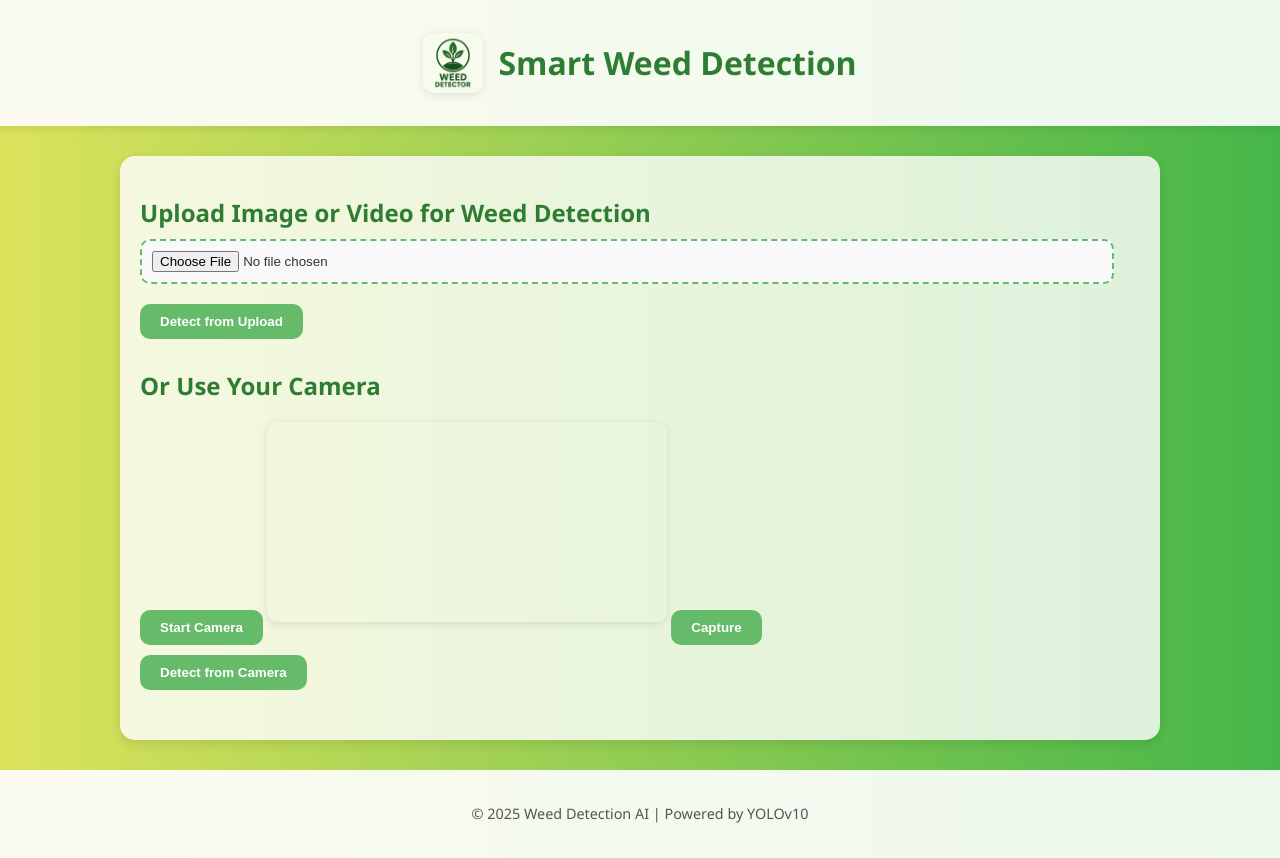
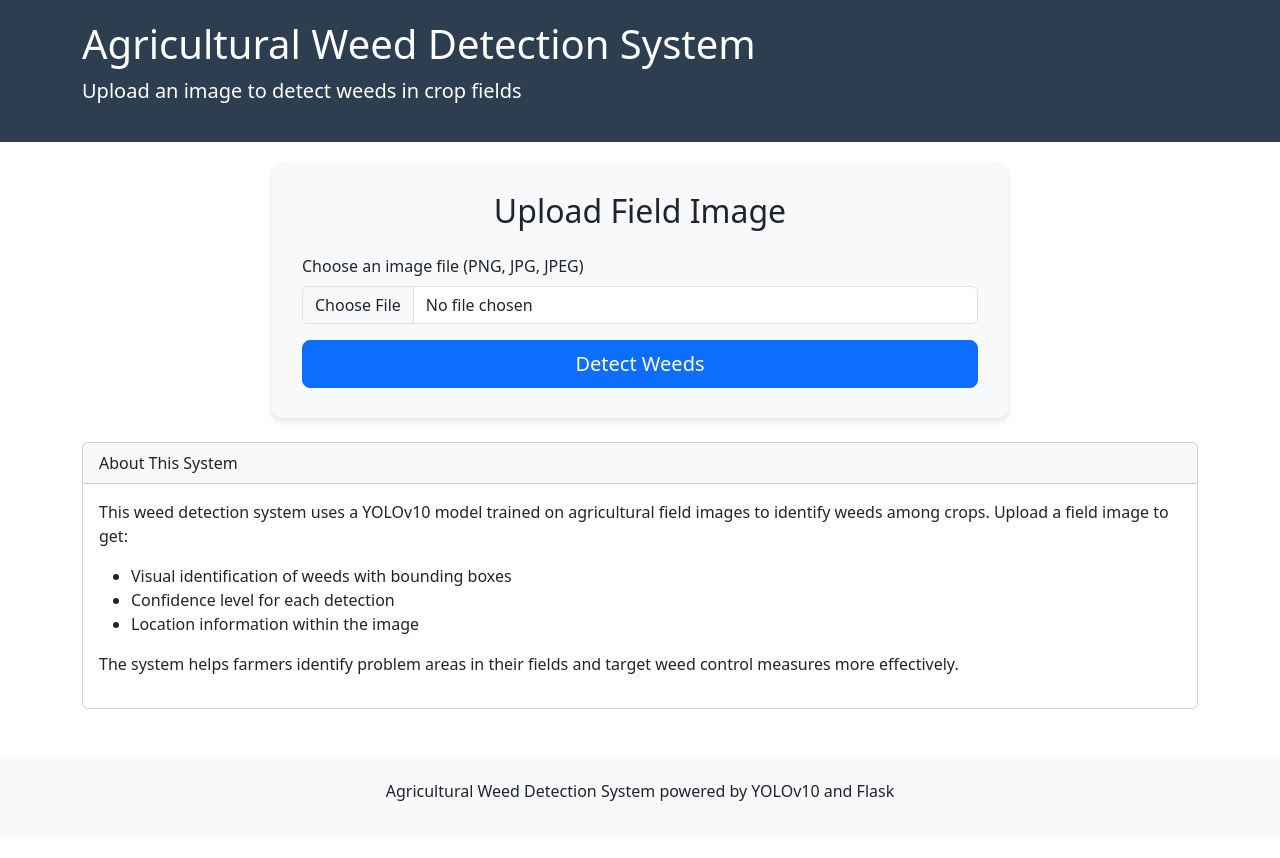
Before and after one commit to heroaditya/Weed_Detection_Project, a Flask app: page / in a window 1280 px wide. After the commit the page ends 801 px from the top, so only its background shows below. Run offline with Flask 3, Linux system fonts and the light colour scheme; some libraries are stand-ins or nearby versions.

Commit message:
Update index.html

```diff
--- a/templates/index.html
+++ b/templates/index.html
@@ -1,97 +1,91 @@
-<!-- File: templates/index.html -->
 <!DOCTYPE html>
 <html lang="en">
 <head>
     <meta charset="UTF-8">
     <meta name="viewport" content="width=device-width, initial-scale=1.0">
     <title>Weed Detection System</title>
-    <link rel="stylesheet" href="{{ url_for('static', filename='style.css') }}">
+    <link href="https://cdn.jsdelivr.net/npm/bootstrap@5.3.0-alpha1/dist/css/bootstrap.min.css" rel="stylesheet">
+    <style>
+        .header {
+            background-color: #2c3e50;
+            color: white;
+            padding: 20px 0;
+            margin-bottom: 20px;
+        }
+        .upload-container {
+            background-color: #f8f9fa;
+            border-radius: 10px;
+            padding: 30px;
+            box-shadow: 0 4px 6px rgba(0, 0, 0, 0.1);
+        }
+        .footer {
+            margin-top: 50px;
+            padding: 20px 0;
+            background-color: #f8f9fa;
+            text-align: center;
+        }
+    </style>
 </head>
 <body>
-    <header>
-        <div class="logo">
-            <img src="{{ url_for('static', filename='images/logo.png') }}" alt="Weed Detector Logo">
-            <h1>Smart Weed Detection</h1>
+    <div class="header">
+        <div class="container">
+            <h1>Agricultural Weed Detection System</h1>
+            <p class="lead">Upload an image to detect weeds in crop fields</p>
         </div>
-    </header>
+    </div>
 
-    <main>
-        <section id="upload-section" class="upload-section">
-            <h2>Upload Image or Video for Weed Detection</h2>
-            <form action="/predict" method="POST" enctype="multipart/form-data">
-                <input type="file" name="media" accept="image/*,video/*" required>
-                <button type="submit">Detect from Upload</button>
-            </form>
-        </section>
+    <div class="container">
+        {% with messages = get_flashed_messages() %}
+            {% if messages %}
+                {% for message in messages %}
+                    <div class="alert alert-danger">{{ message }}</div>
+                {% endfor %}
+            {% endif %}
+        {% endwith %}
 
-        <section id="camera-section" class="camera-section">
-            <h2>Or Use Your Camera</h2>
-            <button id="start-camera">Start Camera</button>
-            <video id="video" width="400" autoplay muted></video>
-            <canvas id="canvas" style="display: none;"></canvas>
-            <button id="capture">Capture</button>
-            <form id="camera-form" action="/predict_camera" method="POST" enctype="multipart/form-data">
-                <input type="hidden" name="image_data" id="image_data">
-                <button type="submit">Detect from Camera</button>
-            </form>
-        </section>
-
-        {% if uploaded_media %}
-        <section id="results" class="results">
-            <div class="media-results">
-                <div class="media">
-                    <h2>Uploaded Media</h2>
-                    {% if uploaded_media.endswith('.mp4') %}
-                    <video src="{{ url_for('static', filename='uploads/' + uploaded_media) }}" width="100%" controls></video>
-                    {% else %}
-                    <img src="{{ url_for('static', filename='uploads/' + uploaded_media) }}" width="100%">
-                    {% endif %}
-                </div>
-                <div class="media">
-                    <h2>Detection Result</h2>
-                    <img src="{{ url_for('static', filename='results/' + result_media) }}" width="100%">
+        <div class="row justify-content-center">
+            <div class="col-md-8">
+                <div class="upload-container">
+                    <h2 class="text-center mb-4">Upload Field Image</h2>
+                    <form action="/detect" method="post" enctype="multipart/form-data">
+                        <div class="mb-3">
+                            <label for="file" class="form-label">Choose an image file (PNG, JPG, JPEG)</label>
+                            <input class="form-control" type="file" id="file" name="file" accept=".png,.jpg,.jpeg" required>
+                        </div>
+                        <div class="d-grid gap-2">
+                            <button type="submit" class="btn btn-primary btn-lg">Detect Weeds</button>
+                        </div>
+                    </form>
                 </div>
             </div>
-            <button id="go-back">Go Back</button>
-        </section>
-        {% endif %}
-    </main>
+        </div>
 
-    <footer>
-        <p>&copy; 2025 Weed Detection AI | Powered by YOLOv10</p>
-    </footer>
+        <div class="row mt-4">
+            <div class="col-md-12">
+                <div class="card">
+                    <div class="card-header">
+                        About This System
+                    </div>
+                    <div class="card-body">
+                        <p>This weed detection system uses a YOLOv10 model trained on agricultural field images to identify weeds among crops. Upload a field image to get:</p>
+                        <ul>
+                            <li>Visual identification of weeds with bounding boxes</li>
+                            <li>Confidence level for each detection</li>
+                            <li>Location information within the image</li>
+                        </ul>
+                        <p>The system helps farmers identify problem areas in their fields and target weed control measures more effectively.</p>
+                    </div>
+                </div>
+            </div>
+        </div>
+    </div>
 
-    <script>
-        const video = document.getElementById('video');
-        const canvas = document.getElementById('canvas');
-        const imageDataInput = document.getElementById('image_data');
+    <div class="footer">
+        <div class="container">
+            <p>Agricultural Weed Detection System powered by YOLOv10 and Flask</p>
+        </div>
+    </div>
 
-        document.getElementById('start-camera').addEventListener('click', async () => {
-            const stream = await navigator.mediaDevices.getUserMedia({ video: true });
-            video.srcObject = stream;
-        });
-
-        document.getElementById('capture').addEventListener('click', () => {
-            canvas.width = video.videoWidth;
-            canvas.height = video.videoHeight;
-            canvas.getContext('2d').drawImage(video, 0, 0);
-            const imageData = canvas.toDataURL('image/jpeg');
-            imageDataInput.value = imageData;
-        });
-
-        // Auto-hide upload section and show results
-        {% if uploaded_media %}
-        document.getElementById('upload-section').style.display = 'none';
-        document.getElementById('camera-section').style.display = 'none';
-        document.getElementById('results').style.display = 'block';
-        {% endif %}
-
-        const goBackBtn = document.getElementById('go-back');
-        if (goBackBtn) {
-            goBackBtn.addEventListener('click', () => {
-                window.location.href = "/";
-            });
-        }
-    </script>
+    <script src="https://cdn.jsdelivr.net/npm/bootstrap@5.3.0-alpha1/dist/js/bootstrap.bundle.min.js"></script>
 </body>
 </html>
```
